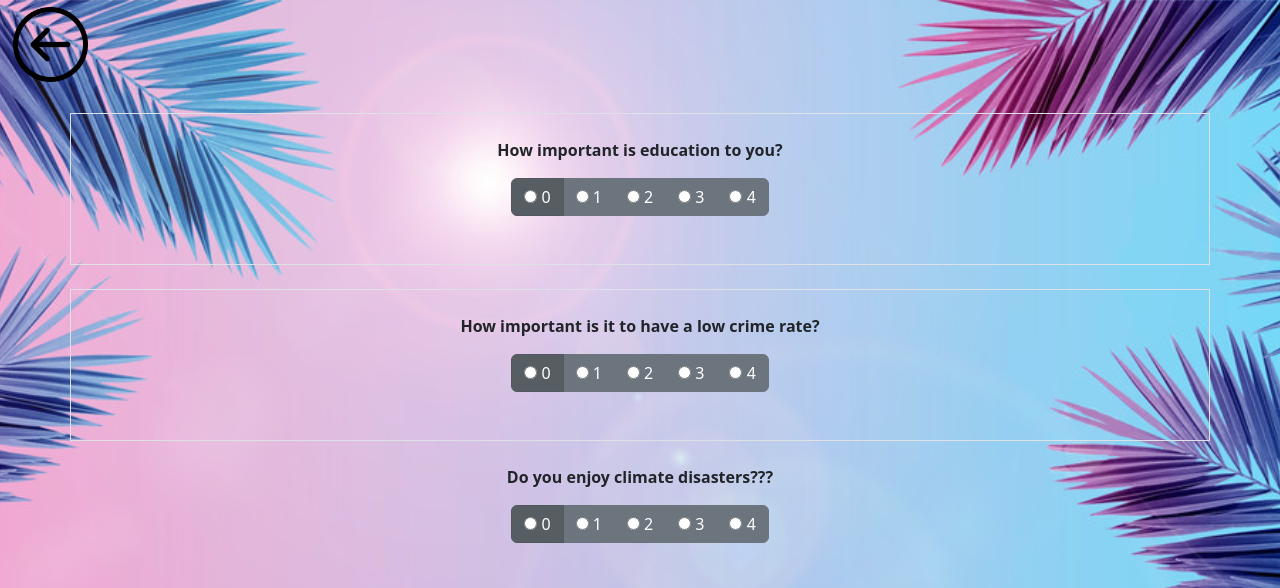
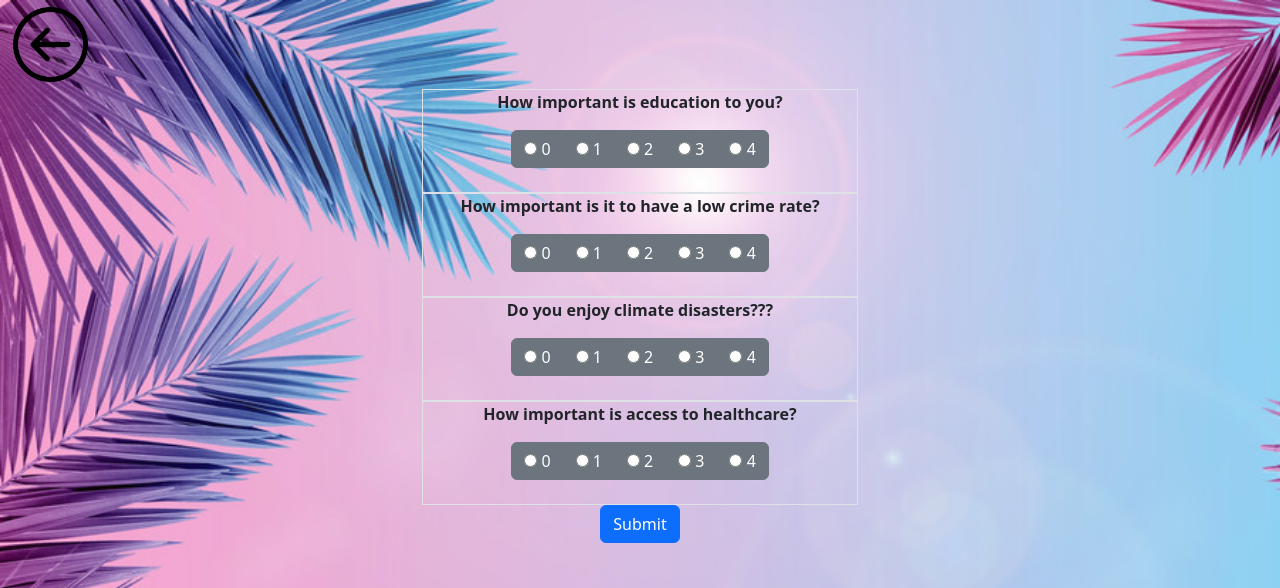
Before and after one commit to cbonesteel/tropical-bliss, a Flask app: page /survey in a window 1280 px wide. Shown: the top 588 px of the page. Run offline with Flask 2, Linux system fonts and the light colour scheme.

Commit message:
small update

```diff
--- a/static/css/style.css
+++ b/static/css/style.css
@@ -42,3 +42,8 @@
     background-color: #4CAF50; opacity:0.6;
     color: white;
 }
+.rectangles {
+   margin-left: 33%;
+   margin-right: 33%;
+
+}
--- a/templates/survey.html
+++ b/templates/survey.html
@@ -8,31 +8,14 @@
 
 {% block content %}
 
-<div class="container p-4 my-4 border">
+<div class="rectangles border">
     <form action="/survey" method="post">
         <div class="text-center">
             <p>
               <strong>How important is education to you?</strong>
             </p>
-
-        <!--
-            <div class="btn-toolbar justify-content-center" role="toolbar" aria-label="Toolbar with button groups">
-                <div class="btn-group-lg" role="group" aria-label="First group" >
-                <button type="radio" class="rounded-circle border border-white" id="teacher0" name="teacher">1</button>
-                <button type="radio" class="rounded-circle border border-white" id="teacher1" name="teacher">2</button>
-                <button type="radio" class="rounded-circle border border-white" id="teacher2" name="teacher">3</button>
-                <button type="radio" class="rounded-circle border border-white" id="teacher3" name="teacher">4</button>
-                <button type="radio" class="rounded-circle border border-white" id="teacher4" name="teacher">5</button>
-
-                <input type="radio" name="4" value="4">4
-                <button class="rounded-circle button button1">Green</button>
-                <button type="button" class="btn btn-light m-2">3</button>
-                <button type="button" class="btn btn-light m-2">4</button>
-                <button type="button" class="btn btn-light m-2">5</button>
-                -->
-
                 <div class="btn-group btn-group-toggle" data-toggle="buttons">
-                  <label class="btn btn-secondary active">
+                  <label class="btn btn-secondary">
                     <input type="radio" name="teacher" id="teacher0" value="0" autocomplete="off"> 0
                   </label>
                   <label class="btn btn-secondary">
@@ -51,39 +34,20 @@
                 <br>
                 <br>
         </div>
-            </div>
-          </div>
     </form>
 </div>
 
 
 
 
-  <div class="container p-4 my-4 border">
+  <div class="rectangles border">
   <form>
           <div class="text-center">
               <p>
                 <strong>How important is it to have a low crime rate?</strong>
               </p>
-
-          <!--
-              <div class="btn-toolbar justify-content-center" role="toolbar" aria-label="Toolbar with button groups">
-                  <div class="btn-group-lg" role="group" aria-label="First group" >
-                  <button type="radio" class="rounded-circle border border-white" id="teacher0" name="teacher">1</button>
-                  <button type="radio" class="rounded-circle border border-white" id="teacher1" name="teacher">2</button>
-                  <button type="radio" class="rounded-circle border border-white" id="teacher2" name="teacher">3</button>
-                  <button type="radio" class="rounded-circle border border-white" id="teacher3" name="teacher">4</button>
-                  <button type="radio" class="rounded-circle border border-white" id="teacher4" name="teacher">5</button>
-
-                  <input type="radio" name="4" value="4">4
-                  <button class="rounded-circle button button1">Green</button>
-                  <button type="button" class="btn btn-light m-2">3</button>
-                  <button type="button" class="btn btn-light m-2">4</button>
-                  <button type="button" class="btn btn-light m-2">5</button>
-                  -->
-
                   <div class="btn-group btn-group-toggle" data-toggle="buttons">
-                    <label class="btn btn-secondary active">
+                    <label class="btn btn-secondary">
                       <input type="radio" name="crime" id="crime0" value="0" autocomplete="off"> 0
                     </label>
                     <label class="btn btn-secondary">
@@ -103,36 +67,18 @@
                   <br>
                   <br>
             </div>
-              </div>
-            </div>
     </form>
   </div>
 
 
+  <div class="rectangles border">
       <form>
           <div class="text-center">
               <p>
                 <strong>Do you enjoy climate disasters???</strong>
               </p>
-
-            <!--
-                <div class="btn-toolbar justify-content-center" role="toolbar" aria-label="Toolbar with button groups">
-                    <div class="btn-group-lg" role="group" aria-label="First group" >
-                    <button type="radio" class="rounded-circle border border-white" id="teacher0" name="teacher">1</button>
-                    <button type="radio" class="rounded-circle border border-white" id="teacher1" name="teacher">2</button>
-                    <button type="radio" class="rounded-circle border border-white" id="teacher2" name="teacher">3</button>
-                    <button type="radio" class="rounded-circle border border-white" id="teacher3" name="teacher">4</button>
-                    <button type="radio" class="rounded-circle border border-white" id="teacher4" name="teacher">5</button>
-
-                    <input type="radio" name="4" value="4">4
-                    <button class="rounded-circle button button1">Green</button>
-                    <button type="button" class="btn btn-light m-2">3</button>
-                    <button type="button" class="btn btn-light m-2">4</button>
-                    <button type="button" class="btn btn-light m-2">5</button>
-                    -->
-
                 <div class="btn-group btn-group-toggle" data-toggle="buttons">
-                      <label class="btn btn-secondary active">
+                      <label class="btn btn-secondary">
                         <input type="radio" name="climate" id="climate0" value="0" autocomplete="off"> 0
                       </label>
                       <label class="btn btn-secondary">
@@ -151,37 +97,18 @@
                     <br>
                     <br>
                   </div>
-                </div>
-              </div>
                   </form>
     </div>
 
 
-  <div class="container p-4 my-4 border">
+  <div class="rectangles border">
     <form>
             <div class="text-center">
                 <p>
                   <strong>How important is access to healthcare?</strong>
                 </p>
-
-            <!--
-                <div class="btn-toolbar justify-content-center" role="toolbar" aria-label="Toolbar with button groups">
-                    <div class="btn-group-lg" role="group" aria-label="First group" >
-                    <button type="radio" class="rounded-circle border border-white" id="teacher0" name="teacher">1</button>
-                    <button type="radio" class="rounded-circle border border-white" id="teacher1" name="teacher">2</button>
-                    <button type="radio" class="rounded-circle border border-white" id="teacher2" name="teacher">3</button>
-                    <button type="radio" class="rounded-circle border border-white" id="teacher3" name="teacher">4</button>
-                    <button type="radio" class="rounded-circle border border-white" id="teacher4" name="teacher">5</button>
-
-                    <input type="radio" name="4" value="4">4
-                    <button class="rounded-circle button button1">Green</button>
-                    <button type="button" class="btn btn-light m-2">3</button>
-                    <button type="button" class="btn btn-light m-2">4</button>
-                    <button type="button" class="btn btn-light m-2">5</button>
-                    -->
-
                     <div class="btn-group btn-group-toggle" data-toggle="buttons">
-                      <label class="btn btn-secondary active">
+                      <label class="btn btn-secondary">
                         <input type="radio" name="health" id="health0" value="0" autocomplete="off"> 0
                       </label>
                       <label class="btn btn-secondary">
@@ -200,12 +127,12 @@
                     <br>
                     <br>
                     </div>
+
+      </form>
     </div>
-              </div>
+
     <div class="container text-center">
       <button type="submit" class="btn btn-primary" id="survey-submit">Submit</button>
-        </div>
-      </form>
     </div>
 
 
```
Lines whose indentation alone changed are shown as unchanged.
